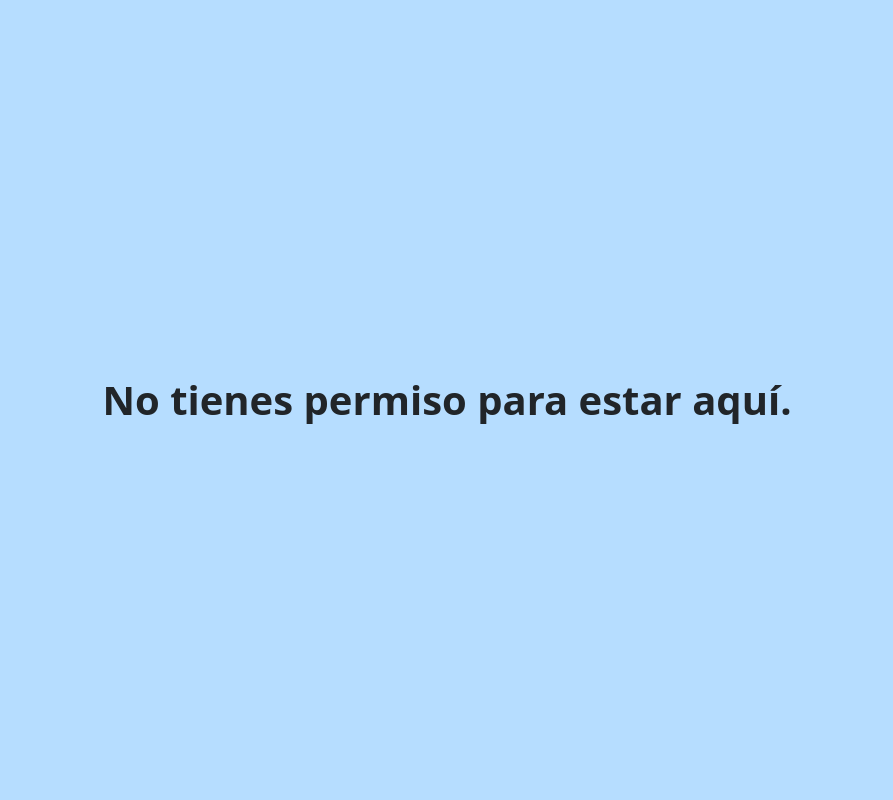
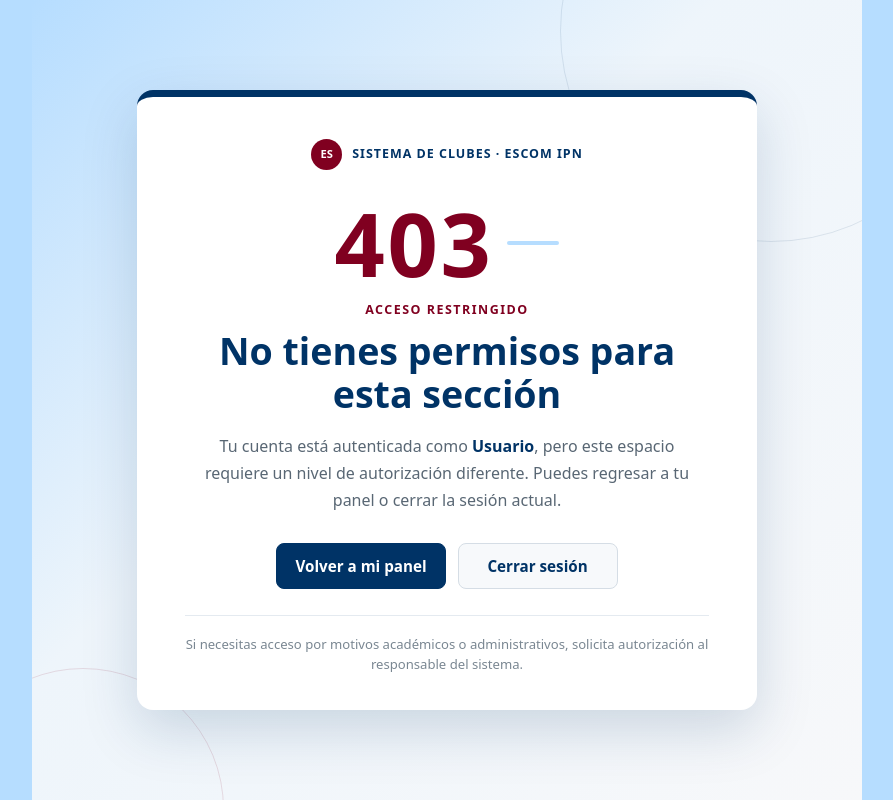
Before and after one commit to Eltunas12569/WebTrabajoTerminal, a React (Vite) app in the folder actual/frontend/: page /unauthorized in a window 1280 px wide. Shown: the whole page, without its empty margins (193-1086 px from the left). Built offline with nearby package versions, Linux system fonts and the light colour scheme.

Commit message:
logo
se implento el logo en el login y en la ventana superior de se todo el sistema, de la misma manera se modifico para que los clubs por parte del adminstrador se vean en forma de lista

```diff
--- a/actual/frontend/index.html
+++ b/actual/frontend/index.html
@@ -1,10 +1,11 @@
 <!doctype html>
-<html lang="en">
+<html lang="es">
   <head>
     <meta charset="UTF-8" />
-    <link rel="icon" type="image/svg+xml" href="/vite.svg" />
+    <link rel="icon" type="image/png" href="/IMG_1003-Photoroom%20(1).png" />
     <meta name="viewport" content="width=device-width, initial-scale=1.0" />
-    <title>frontend</title>
+    <meta name="theme-color" content="#003366" />
+    <title>Sistema de Clubes ESCOM IPN</title>
     <meta name="color-scheme" content="light">
     <meta name="supported-color-schemes" content="light">
   </head>
--- a/actual/frontend/src/App.jsx
+++ b/actual/frontend/src/App.jsx
@@ -17,6 +17,7 @@ import VerificarCuentaPage from './pages/VerificarCuentaPage';
 import AvisoPrivacidadPage from './pages/AvisoPrivacidadPage';
 import AdminUsersPage from './pages/AdminUsersPage';
 import AdminEditUserPage from './pages/AdminEditUserPage';
+import UnauthorizedPage from './pages/UnauthorizedPage';
 
 /**
  * Configuración de Rutas del Sistema de Gestión Deportiva - ESCOM
@@ -37,7 +38,7 @@ function App() {
               <VerificarCuentaPage />
             </ProtectedRoute>
           } />
-          <Route path="/unauthorized" element={<h1 style={{padding: '20px'}}>No tienes permiso para estar aquí.</h1>} />
+          <Route path="/unauthorized" element={<UnauthorizedPage />} />
 
           {/* --- RUTAS PROTEGIDAS --- */}
 
--- /dev/null
+++ b/actual/frontend/src/pages/UnauthorizedPage.jsx
@@ -0,0 +1,62 @@
+import { useNavigate } from 'react-router-dom';
+import { useAuth } from '../context/AuthContext';
+import './css/Unauthorized.css';
+
+const nombresRoles = {
+    1: 'Administrador',
+    2: 'Alumno',
+    3: 'Profesor',
+    4: 'Alumno representante'
+};
+
+const UnauthorizedPage = () => {
+    const { user, logout } = useAuth();
+    const navigate = useNavigate();
+    const rol = nombresRoles[Number(user?.role_id)] || 'Usuario';
+
+    const volverAlPanel = () => {
+        navigate(Number(user?.role_id) === 1 ? '/admin' : '/gestion');
+    };
+
+    return (
+        <main className="unauthorized-page">
+            <div className="unauthorized-orbit unauthorized-orbit-one" />
+            <div className="unauthorized-orbit unauthorized-orbit-two" />
+
+            <section className="unauthorized-card" aria-labelledby="unauthorized-title">
+                <div className="unauthorized-brand">
+                    <span className="unauthorized-brand-mark">ES</span>
+                    <span>Sistema de Clubes · ESCOM IPN</span>
+                </div>
+
+                <div className="unauthorized-status" aria-hidden="true">
+                    <span className="unauthorized-status-code">403</span>
+                    <span className="unauthorized-status-line" />
+                </div>
+
+                <p className="unauthorized-eyebrow">Acceso restringido</p>
+                <h1 id="unauthorized-title">No tienes permisos para esta sección</h1>
+                <p className="unauthorized-description">
+                    Tu cuenta está autenticada como <strong>{rol}</strong>, pero este espacio requiere un nivel
+                    de autorización diferente. Puedes regresar a tu panel o cerrar la sesión actual.
+                </p>
+
+                <div className="unauthorized-actions">
+                    <button type="button" className="unauthorized-primary" onClick={volverAlPanel}>
+                        Volver a mi panel
+                    </button>
+                    <button type="button" className="unauthorized-secondary" onClick={logout}>
+                        Cerrar sesión
+                    </button>
+                </div>
+
+                <p className="unauthorized-help">
+                    Si necesitas acceso por motivos académicos o administrativos, solicita autorización al responsable
+                    del sistema.
+                </p>
+            </section>
+        </main>
+    );
+};
+
+export default UnauthorizedPage;
--- a/actual/frontend/src/pages/css/Dashboards.css
+++ b/actual/frontend/src/pages/css/Dashboards.css
@@ -135,40 +135,89 @@
    4. SECCIÓN DE CLUBES (GRID Y CARDS)
    ========================================================================== */
 .clubs-grid-container {
-    display: grid;
-    grid-template-columns: repeat(auto-fill, minmax(280px, 1fr));
-    gap: 25px;
+    display: flex;
+    flex-direction: column;
+    gap: 12px;
     margin-top: 20px;
 }
 
 .club-card-admin {
+    display: flex;
+    align-items: center;
+    gap: 22px;
+    width: 100%;
+    box-sizing: border-box;
     background: #ffffff;
     border: 1px solid #e0e0e0;
-    border-radius: 12px;
-    padding: 20px;
-    box-shadow: 0 4px 6px rgba(0,0,0,0.05);
-    transition: transform 0.2s ease, border-color 0.2s ease;
-    display: flex;
-    flex-direction: column;
+    border-radius: 10px;
+    padding: 16px 18px;
+    box-shadow: 0 2px 6px rgba(0,0,0,0.05);
+    transition: transform 0.2s ease, border-color 0.2s ease, box-shadow 0.2s ease;
 }
 
 .club-card-admin:hover {
-    transform: translateY(-5px);
-    box-shadow: 0 8px 15px rgba(0,0,0,0.1);
+    transform: translateX(3px);
+    box-shadow: 0 5px 14px rgba(0,0,0,0.09);
     border-color: #b6ddff;
 }
 
 .club-card-header {
+    flex: 0 0 220px;
     display: flex;
-    justify-content: space-between;
-    align-items: center;
-    margin-bottom: 15px;
+    flex-direction: column;
+    align-items: flex-start;
+    gap: 8px;
+    margin: 0;
 }
 
 .club-card-header h3 {
     margin: 0;
-    font-size: 1.2rem;
     color: #003366;
+    font-size: 1.08rem;
+    line-height: 1.3;
+}
+
+.club-card-body {
+    flex: 1;
+    min-width: 0;
+}
+
+.club-card-body p {
+    margin: 0;
+    overflow: hidden;
+    color: #555;
+    font-size: 0.93rem;
+    line-height: 1.45;
+    display: -webkit-box;
+    -webkit-box-orient: vertical;
+    -webkit-line-clamp: 2;
+}
+
+.club-card-footer {
+    flex: 0 0 auto;
+    display: flex;
+    gap: 10px;
+    margin: 0;
+}
+
+.btn-view-club,
+.club-card-footer .btn-review-club {
+    min-width: 112px;
+    padding: 9px 14px;
+    border: none;
+    border-radius: 6px;
+    background: #003366;
+    color: #fff;
+    cursor: pointer;
+    font-size: 0.88rem;
+    font-weight: 700;
+    transition: background 0.2s ease, transform 0.2s ease;
+}
+
+.btn-view-club:hover,
+.club-card-footer .btn-review-club:hover {
+    background: #002244;
+    transform: translateY(-1px);
 }
 
 /* TAGS DE ESTATUS */
@@ -183,22 +232,10 @@
 .tag-inactivo { background: #f8d7da; color: #721c24; }
 .tag-en_revision { background: #fff3cd; color: #856404; }
 
-.club-card-body p {
-    margin: 5px 0;
-    font-size: 0.9rem;
-    color: #555;
-}
-
 .club-stats-mini {
     margin-top: 10px;
     font-weight: 600;
     color: #333;
-}
-
-.club-card-footer {
-    margin-top: 20px;
-    display: flex;
-    gap: 10px;
 }
 
 .btn-edit-club, .btn-view-list {
@@ -404,3 +441,22 @@
         transform: scale(1);
     }
 }
+
+@media (max-width: 760px) {
+    .club-card-admin {
+        align-items: stretch;
+        flex-direction: column;
+        gap: 12px;
+    }
+
+    .club-card-header {
+        flex-basis: auto;
+        flex-direction: row;
+        align-items: center;
+        justify-content: space-between;
+    }
+
+    .club-card-footer {
+        justify-content: flex-end;
+    }
+}
--- a/actual/frontend/src/pages/css/Login.css
+++ b/actual/frontend/src/pages/css/Login.css
@@ -9,6 +9,49 @@
     margin: 0;
     padding: 0;
     overflow: hidden;
+}
+
+.login-brand-watermark {
+    position: absolute;
+    top: 50%;
+    right: clamp(18px, 5vw, 72px);
+    width: min(34vw, 360px);
+    aspect-ratio: 1;
+    transform: translateY(-50%);
+    opacity: 0.07;
+    pointer-events: none;
+}
+
+.login-brand-watermark img {
+    width: 100%;
+    height: 100%;
+    object-fit: cover;
+    border-radius: 50%;
+}
+
+.login-logo-main {
+    display: flex;
+    align-items: center;
+    justify-content: center;
+    width: clamp(76px, 11vh, 112px);
+    height: clamp(76px, 11vh, 112px);
+    margin: 0 auto clamp(8px, 2vh, 15px);
+    overflow: hidden;
+    border: 5px solid #fff;
+    border-radius: 50%;
+    background: #071b4d;
+    box-shadow: 0 8px 24px rgba(0, 51, 102, 0.2);
+}
+
+.login-logo-main img {
+    width: 125%;
+    height: 125%;
+    object-fit: contain;
+}
+
+.login-logo-compact {
+    width: clamp(68px, 9vh, 92px);
+    height: clamp(68px, 9vh, 92px);
 }
 
 @media (max-height: 700px) {
@@ -26,6 +69,13 @@
 }
 
 @media (max-width: 640px) {
+    .login-brand-watermark {
+        top: 16%;
+        right: -70px;
+        width: 230px;
+        opacity: 0.05;
+    }
+
     .login-access-card {
         max-height: calc(100% - 24px) !important;
         margin: auto 12px !important;
--- /dev/null
+++ b/actual/frontend/src/pages/css/Unauthorized.css
@@ -0,0 +1,188 @@
+.unauthorized-page {
+    position: relative;
+    display: flex;
+    align-items: center;
+    justify-content: center;
+    min-height: 100vh;
+    width: 100%;
+    overflow: hidden;
+    box-sizing: border-box;
+    padding: 32px 20px;
+    background: linear-gradient(135deg, #b6ddff 0%, #eef5fb 42%, #f7f8fa 100%);
+    color: #212529;
+}
+
+.unauthorized-card {
+    position: relative;
+    z-index: 1;
+    width: min(100%, 620px);
+    box-sizing: border-box;
+    padding: 42px 48px 36px;
+    border-top: 7px solid #003366;
+    border-radius: 16px;
+    background: #fff;
+    box-shadow: 0 20px 55px rgba(0, 51, 102, 0.17);
+    text-align: center;
+}
+
+.unauthorized-brand {
+    display: flex;
+    align-items: center;
+    justify-content: center;
+    gap: 10px;
+    color: #003366;
+    font-size: 0.78rem;
+    font-weight: 800;
+    letter-spacing: 0.08em;
+    text-transform: uppercase;
+}
+
+.unauthorized-brand-mark {
+    display: inline-flex;
+    align-items: center;
+    justify-content: center;
+    width: 31px;
+    height: 31px;
+    border-radius: 50%;
+    background: #800020;
+    color: #fff;
+    font-size: 0.7rem;
+    letter-spacing: 0;
+}
+
+.unauthorized-status {
+    display: flex;
+    align-items: center;
+    justify-content: center;
+    gap: 14px;
+    margin: 34px 0 18px;
+}
+
+.unauthorized-status-code {
+    color: #800020;
+    font-size: clamp(3.5rem, 12vw, 5.5rem);
+    font-weight: 800;
+    letter-spacing: 0.03em;
+    line-height: 0.9;
+}
+
+.unauthorized-status-line {
+    width: 52px;
+    height: 4px;
+    border-radius: 99px;
+    background: #b6ddff;
+}
+
+.unauthorized-eyebrow {
+    margin: 0 0 9px;
+    color: #800020;
+    font-size: 0.78rem;
+    font-weight: 800;
+    letter-spacing: 0.12em;
+    text-transform: uppercase;
+}
+
+.unauthorized-card h1 {
+    margin: 0;
+    color: #003366;
+    font-size: clamp(1.7rem, 4vw, 2.35rem);
+    line-height: 1.15;
+}
+
+.unauthorized-description {
+    max-width: 490px;
+    margin: 18px auto 0;
+    color: #596774;
+    font-size: 1rem;
+    line-height: 1.7;
+}
+
+.unauthorized-description strong {
+    color: #003366;
+}
+
+.unauthorized-actions {
+    display: flex;
+    justify-content: center;
+    gap: 12px;
+    margin-top: 28px;
+}
+
+.unauthorized-primary,
+.unauthorized-secondary {
+    min-width: 160px;
+    padding: 12px 18px;
+    border-radius: 8px;
+    font-size: 0.95rem;
+    font-weight: 700;
+}
+
+.unauthorized-primary {
+    border: 1px solid #003366;
+    background: #003366;
+    color: #fff;
+}
+
+.unauthorized-primary:hover {
+    background: #002244;
+}
+
+.unauthorized-secondary {
+    border: 1px solid #d5dde5;
+    background: #f7f9fb;
+    color: #003366;
+}
+
+.unauthorized-secondary:hover {
+    border-color: #003366;
+    background: #fff;
+}
+
+.unauthorized-help {
+    margin: 26px auto 0;
+    padding-top: 18px;
+    border-top: 1px solid #e4eaf0;
+    color: #7a8792;
+    font-size: 0.82rem;
+    line-height: 1.55;
+}
+
+.unauthorized-orbit {
+    position: absolute;
+    border: 1px solid rgba(0, 51, 102, 0.1);
+    border-radius: 50%;
+}
+
+.unauthorized-orbit-one {
+    width: 420px;
+    height: 420px;
+    top: -180px;
+    right: -120px;
+}
+
+.unauthorized-orbit-two {
+    width: 280px;
+    height: 280px;
+    bottom: -150px;
+    left: -90px;
+    border-color: rgba(128, 0, 32, 0.12);
+}
+
+@media (max-width: 560px) {
+    .unauthorized-page {
+        padding: 18px 14px;
+    }
+
+    .unauthorized-card {
+        padding: 30px 22px 26px;
+    }
+
+    .unauthorized-actions {
+        flex-direction: column;
+    }
+
+    .unauthorized-primary,
+    .unauthorized-secondary {
+        width: 100%;
+    }
+}
```
Also changed, not shown: actual/frontend/src/pages/Login.jsx (+14 -9 lines), actual/frontend/public/IMG_0999 (1).png (added), actual/frontend/public/IMG_1003-Photoroom (1).png (added).
